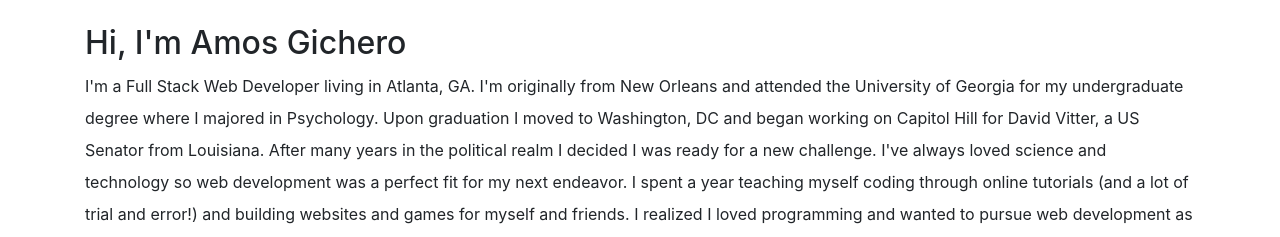
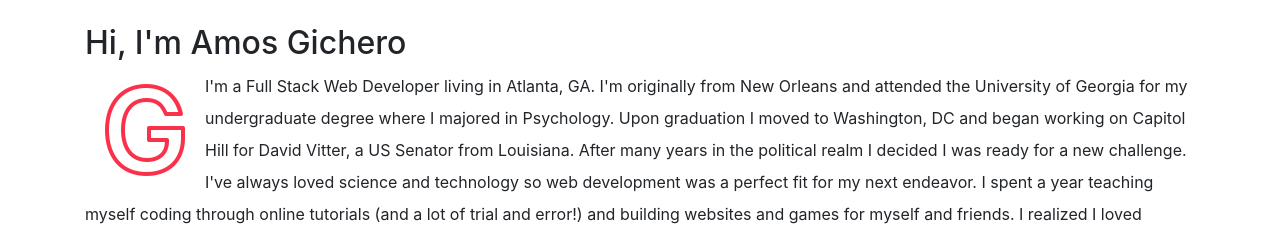
Before and after one commit to gichero/portfolio2.0, a React (Create React App) app: page / in a window 1280 px wide. Shown: the part 487-724 px from the top of the page. Built offline with nearby package versions, Linux system fonts and the light colour scheme.

Commit message:
add my image styling

```diff
--- a/src/containers/Home/Home.js
+++ b/src/containers/Home/Home.js
@@ -9,6 +9,11 @@ const Styles = styled.div`
         text-align: left;
         line-height: 2;
     }
+    #myImage{
+        float: left;
+        padding:10px;
+    }
+
 `;
 
 export const Home = () => (
@@ -16,6 +21,11 @@ export const Home = () => (
     <Styles>
         <h2 id="name">Hi, I'm Amos Gichero</h2>
         <p id="intro">
+            <img
+                id="myImage"
+                src="/g-red.png"
+                alt="my image"
+            />
         I'm a Full Stack Web Developer living in Atlanta, GA.
         I'm originally from New Orleans and attended the University of Georgia
         for my undergraduate degree where I majored in Psychology.
```
